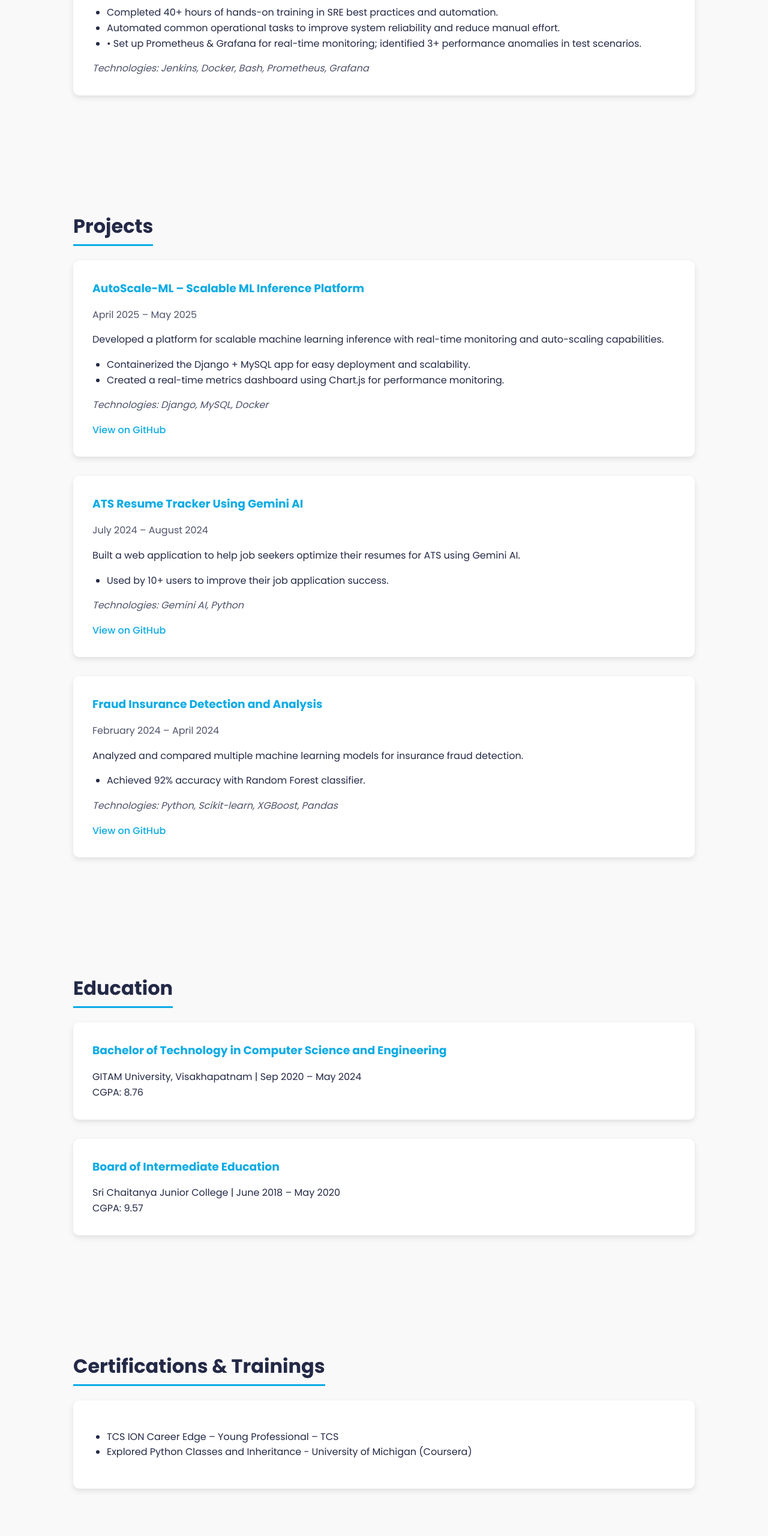
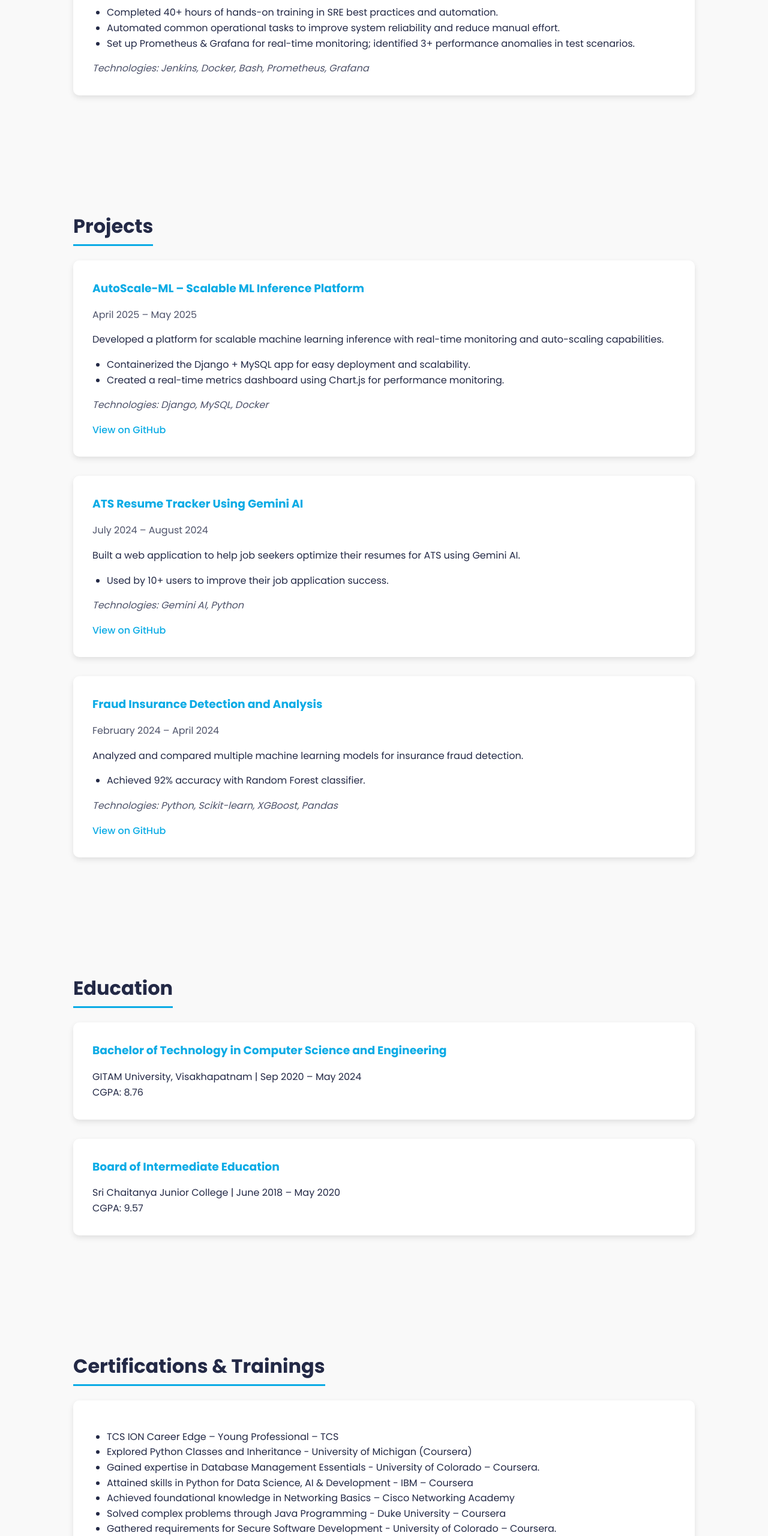
Before and after one commit to Seshadri724/MyPortfolio, a plain HTML site: page index.html in a window 1280 px wide. Shown: the part 2063-4623 px from the top of the page at 60% size. Drawn offline with Linux system fonts and the light colour scheme.

Commit message:
updatede certifications

```diff
--- a/index.html
+++ b/index.html
@@ -117,8 +117,7 @@ I thrive on solving complex problems and am deeply passionate about building rob
         <ul>
           <li>Completed 40+ hours of hands-on training in SRE best practices and automation.</li>
           <li>Automated common operational tasks to improve system reliability and reduce manual effort.</li>
-          <li>• Set up Prometheus & Grafana for real-time monitoring; identified 3+ performance anomalies in test scenarios.
-</li>
+          <li>Set up Prometheus & Grafana for real-time monitoring; identified 3+ performance anomalies in test scenarios.</li>
         </ul>
         <p class="technologies">Technologies: Jenkins, Docker, Bash, Prometheus, Grafana</p>
       </div>
@@ -181,6 +180,12 @@ I thrive on solving complex problems and am deeply passionate about building rob
         <ul>
           <li>TCS ION Career Edge – Young Professional – TCS</li>
           <li>Explored Python Classes and Inheritance - University of Michigan (Coursera)</li>
+          <li> Gained expertise in Database Management Essentials - University of Colorado – Coursera.</li>
+          <li> Attained skills in Python for Data Science, AI & Development - IBM – Coursera </li>
+          <li> Achieved foundational knowledge in Networking Basics – Cisco Networking Academy</li>
+          <li>Solved complex problems through Java Programming - Duke University – Coursera</li>
+          <li>Gathered requirements for Secure Software Development - University of Colorado – Coursera.</li>
+           <li>Introduced to Git and GitHub - Google – Coursera.</li>
         </ul>
       </div>
     </section>
```
